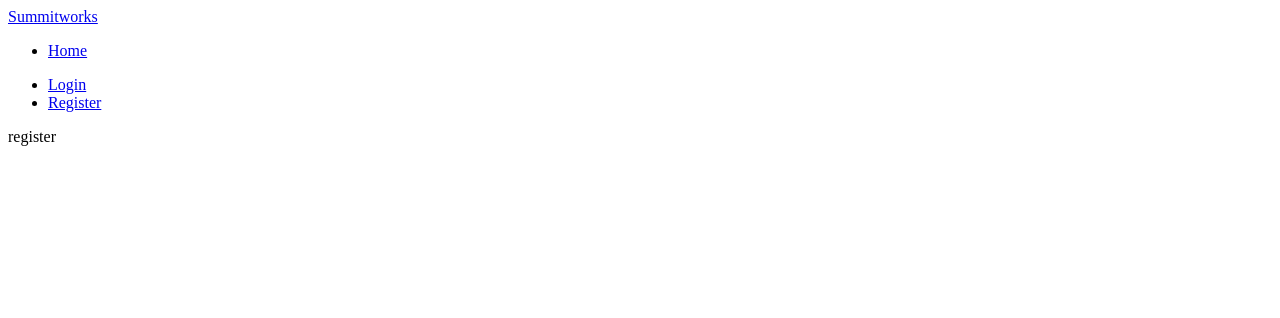
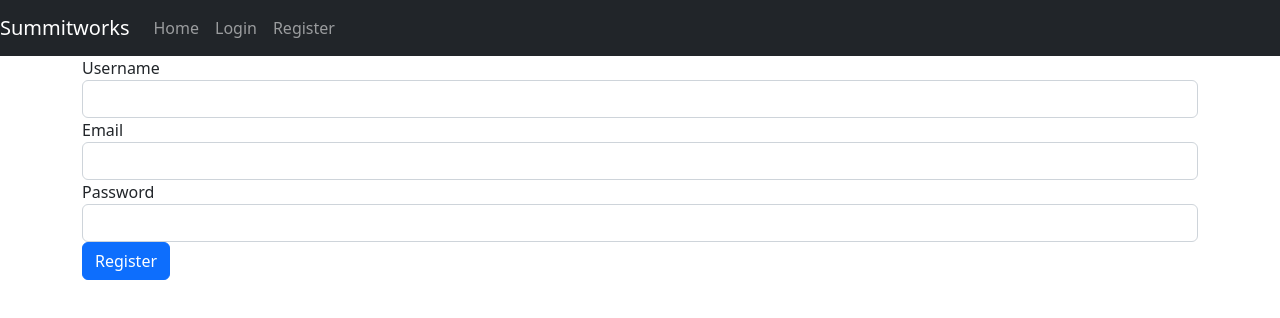
Before and after one commit to Shawn11564/Summitworks-Disaster-Recovery-Frontend, an Angular app in the folder summitworks-disaster-recovery-frontend/: page /register in a window 1280 px wide. Shown: the top 318 px of the page. Built offline with nearby package versions, Linux system fonts and the light colour scheme.

Commit message:
Implemented registering from webpage

```diff
--- a/summitworks-disaster-recovery-frontend/package.json
+++ b/summitworks-disaster-recovery-frontend/package.json
@@ -18,6 +18,7 @@
     "@angular/platform-browser": "~13.3.0",
     "@angular/platform-browser-dynamic": "~13.3.0",
     "@angular/router": "~13.3.0",
+    "bootstrap": "^5.1.3",
     "rxjs": "~7.5.0",
     "tslib": "^2.3.0",
     "zone.js": "~0.11.4"
--- a/summitworks-disaster-recovery-frontend/src/app/login/login.component.html
+++ b/summitworks-disaster-recovery-frontend/src/app/login/login.component.html
@@ -1,4 +1,3 @@
-<p>Login page</p>
 <form
     *ngIf="!isLoggedIn"
     name="form"
@@ -40,8 +39,8 @@
             role="alert"
             *ngIf="f.submitted && password.invalid"
         >
-            <!-- <div *ngIf="password.errors.required">Password is required!</div> -->
-            <!-- <div *ngIf="password.errors.minlength">Password must be at least 6 characters!</div> -->
+            <div *ngIf="password!.errors!.required">Password is required!</div>
+            <div *ngIf="password!.errors!.minlength">Password must be at least 6 characters!</div>
         </div>
     </div>
     <div class="form-group">
--- a/summitworks-disaster-recovery-frontend/src/app/login/login.component.ts
+++ b/summitworks-disaster-recovery-frontend/src/app/login/login.component.ts
@@ -34,8 +34,7 @@ export class LoginComponent implements OnInit {
         this.isLoggedIn = true;
         this.roles = this.tokenStorage.getUser().roles;
         this.reloadPage();
-      },
-      err => {
+      }, err => {
         this.errorMessage = err.error.message;
         this.isLoginFailed = true;
       }
--- a/summitworks-disaster-recovery-frontend/src/app/register/register.component.html
+++ b/summitworks-disaster-recovery-frontend/src/app/register/register.component.html
@@ -1 +1,67 @@
-<p>register</p>
+<form
+    *ngIf="!isSuccessful"
+    name="form"
+    (ngSubmit)="f.form.valid && onSubmit()"
+    #f="ngForm"
+    novalidate
+>
+    <div class="form-group">
+        <label for="username">Username</label>
+        <input
+            #username="ngModel"
+            type="text"
+            class="form-control"
+            name="username"
+            [(ngModel)]="form.username"
+            required
+            minlength="3"
+            maxlength="20"
+        />
+        <div class="alert-danger" *ngIf="f.submitted && username.invalid">
+            <div *ngIf="username!.errors!.required">Username is required</div>
+            <div *ngIf="username!.errors!.minlength">Username must be at least 3 characters</div>
+            <div *ngIf="username!.errors!.maxlength">Username can't be longer than 20 characters</div>
+        </div>
+    </div>
+    <div class="form-group">
+        <label for="email">Email</label>
+        <input
+            #email="ngModel"
+            type="email"
+            class="form-control"
+            name="email"
+            [(ngModel)]="form.email"
+            required
+            email
+        />
+        <div class="alert-danger" *ngIf="f.submitted && email.invalid">
+            <div *ngIf="email!.errors!.required">Email is required</div>
+            <div *ngIf="email!.errors!.email">Email must be a valid email address</div>
+        </div>
+    </div>
+    <div class="form-group">
+        <label for="password">Password</label>
+        <input
+            #password="ngModel"
+            type="password"
+            class="form-control"
+            name="password"
+            [(ngModel)]="form.password"
+            required
+            minlength="6"
+        />
+        <div class="alert-danger" *ngIf="f.submitted && password.invalid">
+            <div *ngIf="password!.errors!.required">Password is required</div>
+            <div *ngIf="password!.errors!.minlength">Password must be at least 6 characters</div>
+        </div>
+    </div>
+    <div class="form-group">
+        <button class="btn btn-primary btn-block">Register</button>
+    </div>
+    <div class="alert alert-warning" *ngIf="f.submitted && isSignUpFailed">
+        Signup failed! <br/> {{ errorMessage }}
+    </div>
+    <div class="alert alert-success" *ngIf="isSuccessful">
+        Registered successfully!
+    </div>
+</form>
--- a/summitworks-disaster-recovery-frontend/src/app/register/register.component.ts
+++ b/summitworks-disaster-recovery-frontend/src/app/register/register.component.ts
@@ -9,10 +9,26 @@ import { TokenStorageService } from '../_services/token-storage.service';
 })
 export class RegisterComponent implements OnInit {
 
-  constructor(private authService: AuthService, private tokenStorage: TokenStorageService) { }
+  form: any = {};
+  isSuccessful = false;
+  isSignUpFailed = false;
+  errorMessage = '';
 
-  ngOnInit(): void {
+  constructor(private authService: AuthService) { }
 
+  ngOnInit(): void { }
+
+  onSubmit(): void {
+    this.authService.register(this.form).subscribe(
+      data => {
+        console.log(data);
+        this.isSuccessful = true;
+        this.isSignUpFailed = false;
+      }, err => {
+        this.errorMessage = err.error.message;
+        this.isSignUpFailed = true;
+      }
+    )
   }
 
 }
--- a/summitworks-disaster-recovery-frontend/src/index.html
+++ b/summitworks-disaster-recovery-frontend/src/index.html
@@ -6,6 +6,12 @@
   <base href="/">
   <meta name="viewport" content="width=device-width, initial-scale=1">
   <link rel="icon" type="image/x-icon" href="favicon.ico">
+
+  <!-- Bootstrap
+  CSS only -->
+  <link href="https://cdn.jsdelivr.net/npm/bootstrap@5.2.0-beta1/dist/css/bootstrap.min.css" rel="stylesheet" integrity="sha384-0evHe/X+R7YkIZDRvuzKMRqM+OrBnVFBL6DOitfPri4tjfHxaWutUpFmBp4vmVor" crossorigin="anonymous">
+  <!-- JavaScript Bundle with Popper -->
+  <script src="https://cdn.jsdelivr.net/npm/bootstrap@5.2.0-beta1/dist/js/bootstrap.bundle.min.js" integrity="sha384-pprn3073KE6tl6bjs2QrFaJGz5/SUsLqktiwsUTF55Jfv3qYSDhgCecCxMW52nD2" crossorigin="anonymous"></script>
 </head>
 <body>
   <app-root></app-root>
```
Also changed, not shown: 1 other file (tests, documents, lock files or other folders).
